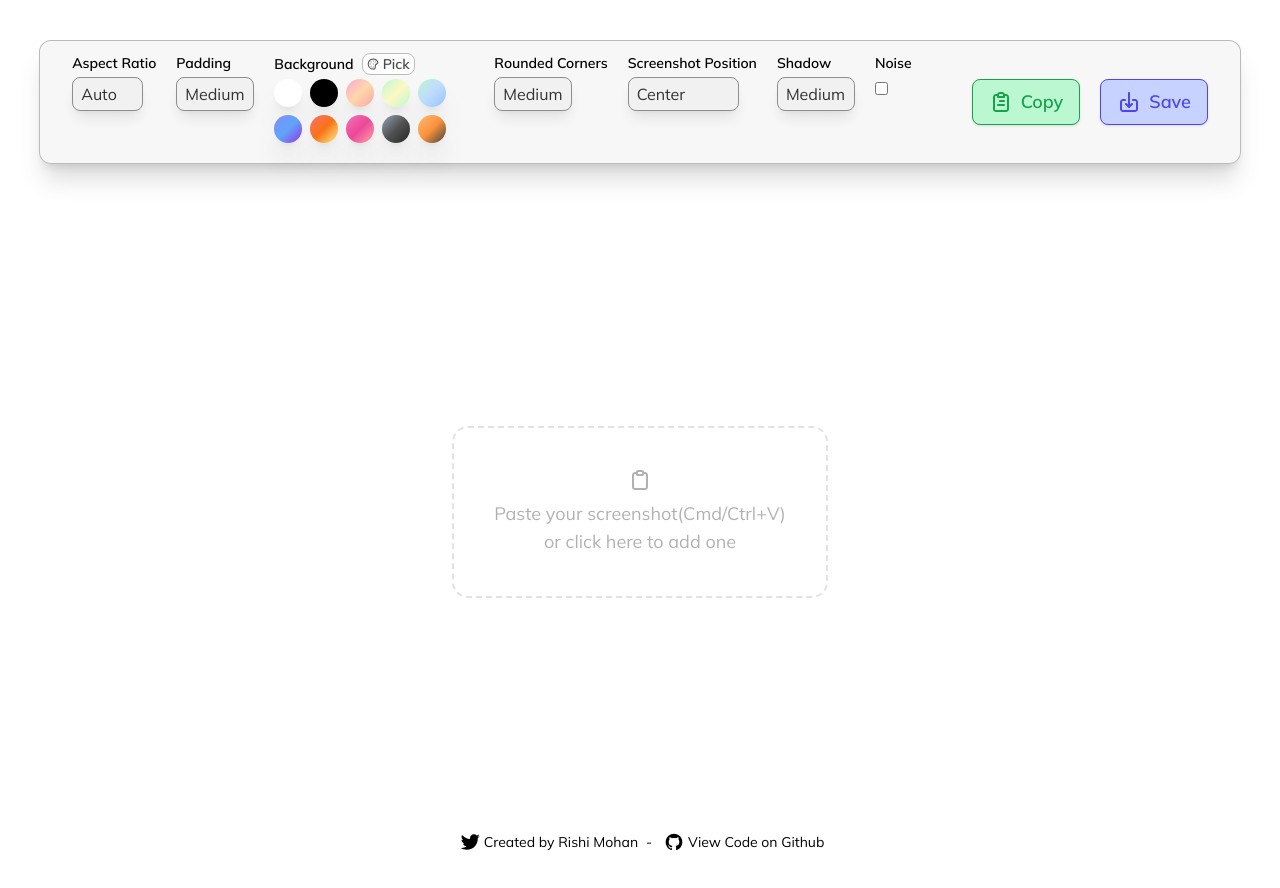
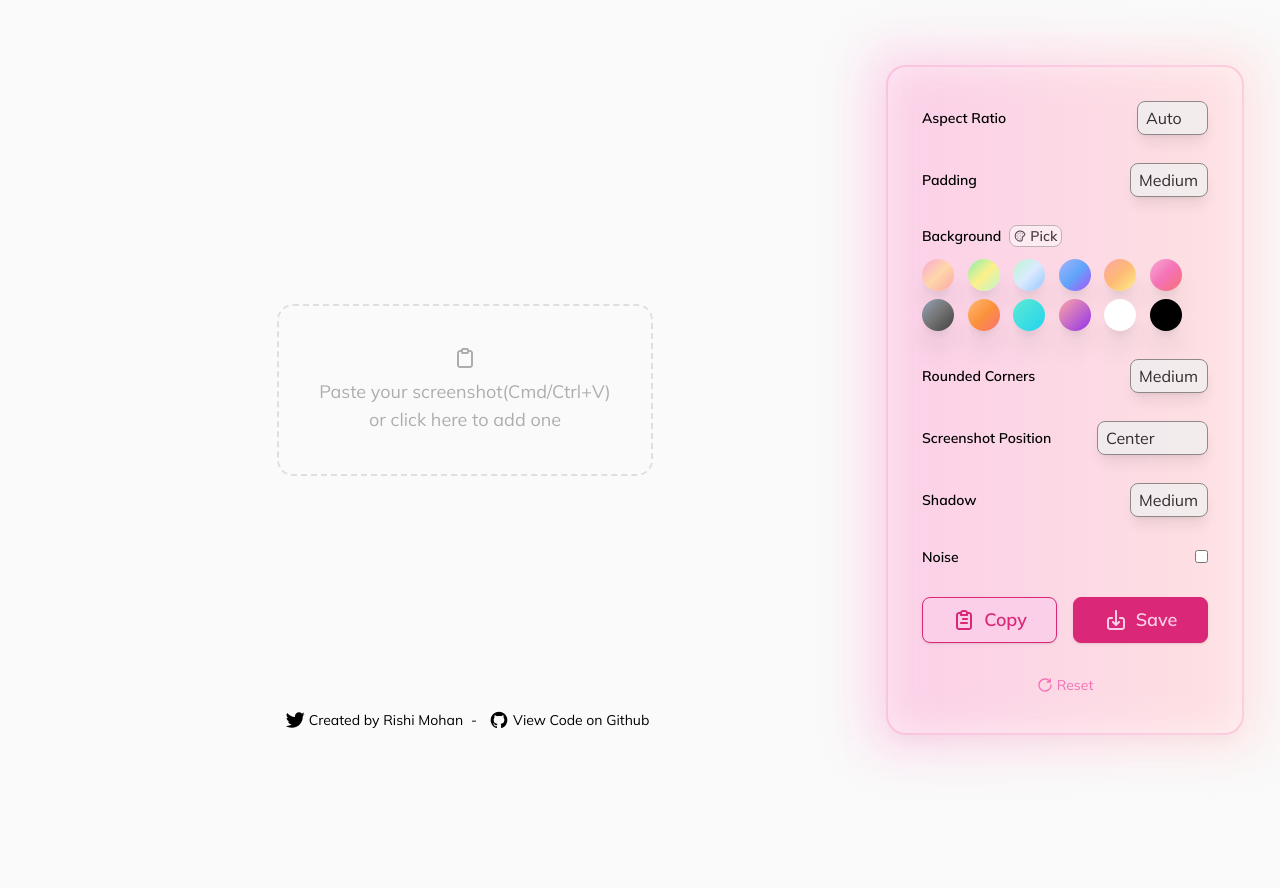
Before and after one commit to rishimohan/pika, a Next.js app: page / in a window 1280 px wide. Shown: the top 888 px of the page. After the commit the page ends 800 px from the top, so only its background shows below. Built offline with nearby package versions, Linux system fonts and the light colour scheme.

Commit message:
Test new layout

```diff
--- a/components/main.js
+++ b/components/main.js
@@ -14,10 +14,9 @@ import {
 
 const isValidHexColor = "^#([A-Fa-f0-9]{6}|[A-Fa-f0-9]{3})$";
 
-
 export default function Main() {
   const wrapperRef = useRef();
-  const [blob, setBlob] = useState({src: null, w: 0, h: 0});
+  const [blob, setBlob] = useState({ src: null, w: 0, h: 0 });
   const [bgPicker, setBGPicker] = useState(false);
   const [options, setOptions] = useState({
     aspectRatio: "aspect-auto",
@@ -34,7 +33,7 @@ export default function Main() {
 
   useEffect(() => {
     const preset = localStorage.getItem("options");
-    if(preset) {
+    if (preset) {
       setOptions(JSON.parse(preset));
     }
   }, []);
@@ -44,14 +43,14 @@ export default function Main() {
 
     return () => {
       document.removeEventListener("keydown", handleShortcuts);
-    }
+    };
   }, [blob]);
 
   useEffect(() => {
     localStorage.setItem("options", JSON.stringify(options));
-  }, [options])
+  }, [options]);
 
-  const handleShortcuts = e => {
+  const handleShortcuts = (e) => {
     if ((e.key === "c" && e.ctrlKey) || (e.key === "c" && e.metaKey)) {
       e.preventDefault();
       copyImage();
@@ -96,9 +95,10 @@ export default function Main() {
     if (window.pirsch) {
       pirsch("🎉 Screenshot saved");
     }
-    let savingToast = toast.loading('Exporting image...')
+    let savingToast = toast.loading("Exporting image...");
     const scale = window.devicePixelRatio;
-    domtoimage.toPng(wrapperRef.current, {
+    domtoimage
+      .toPng(wrapperRef.current, {
         height: wrapperRef.current.offsetHeight * scale,
         width: wrapperRef.current.offsetWidth * scale,
         style: {
@@ -107,8 +107,10 @@ export default function Main() {
           width: wrapperRef.current.offsetWidth + "px",
           height: wrapperRef.current.offsetHeight + "px",
         },
-    }).then(async data => {
-      domtoimage.toPng(wrapperRef.current, {
+      })
+      .then(async (data) => {
+        domtoimage
+          .toPng(wrapperRef.current, {
             height: wrapperRef.current.offsetHeight * scale,
             width: wrapperRef.current.offsetWidth * scale,
             style: {
@@ -117,7 +119,8 @@ export default function Main() {
               width: wrapperRef.current.offsetWidth + "px",
               height: wrapperRef.current.offsetHeight + "px",
             },
-      }).then(async data => {
+          })
+          .then(async (data) => {
             var a = document.createElement("A");
             a.href = data;
             a.download = `pika-1.png`;
@@ -127,7 +130,7 @@ export default function Main() {
             toast.success("Image exported!", { id: savingToast });
           });
       });
-  }
+  };
 
   const copyImage = () => {
     if (!blob?.src) {
@@ -157,7 +160,7 @@ export default function Main() {
             }),
           }),
         ])
-        .then(() => toast.success('Image copied to clipboard'))
+        .then(() => toast.success("Image copied to clipboard"))
         .catch((err) =>
           // Error
           toast.success(err)
@@ -187,22 +190,23 @@ export default function Main() {
     }
   };
 
-
-  const onPaste = event => {
-    var items = (event?.clipboardData || event?.originalEvent?.clipboardData)?.items || event?.target?.files;
+  const onPaste = (event) => {
+    var items =
+      (event?.clipboardData || event?.originalEvent?.clipboardData)?.items ||
+      event?.target?.files;
     var index = 0;
     for (index in items) {
       var item = items[index];
-      if (item.kind === 'file' || item?.type?.includes("image")) {
+      if (item.kind === "file" || item?.type?.includes("image")) {
         var blob = item?.kind ? item.getAsFile() : item;
         var reader = new FileReader();
-        reader.onload = function(event){
-          setBlob({...blob, src: event.target.result});
-        }
+        reader.onload = function (event) {
+          setBlob({ ...blob, src: event.target.result });
+        };
         reader.readAsDataURL(blob);
       }
     }
-  }
+  };
 
   const pickBackground = () => {
     return (
@@ -217,7 +221,7 @@ export default function Main() {
         )}
         <div
           className={classnames(
-            "absolute w-auto max-w-[400px] z-10 top-[calc(100%+10px)] left-0 bg-white/80 backdrop-blur shadow-lg py-4 px-5 rounded-xl flex shadow-gray-500/50 border border-gray-400 flex-col dark:border-gray-800 dark:bg-gray-800/80 duration-200",
+            "absolute w-auto max-w-[400px] z-10 top-[calc(100%)] left-[-30px] bg-white/80 backdrop-blur shadow-lg py-4 px-5 rounded-xl flex shadow-gray-500/50 dark:shadow-black/80 border border-gray-400 flex-col dark:border-gray-800 dark:bg-black/90 duration-200",
             {
               "opacity-0 pointer-events-none scale-[0.9]": !bgPicker,
             },
@@ -318,7 +322,7 @@ export default function Main() {
                     backgroundColor: options?.customTheme?.colorEnd || "#111",
                   }}
                   htmlFor="startColorPicker"
-                  className="left-0 flex items-center justify-center w-12 w-full h-12 h-full rounded-full pointer-events-none text-white/50 group-hover:scale-[1.1] duration-100"
+                  className="left-0 flex items-center justify-center w-12  h-12 rounded-full pointer-events-none text-white/50 group-hover:scale-[1.1] duration-100"
                 >
                   <span className="font-mono text-xs text-white/80 drop-shadow">
                     Pick
@@ -342,7 +346,9 @@ export default function Main() {
                   });
                   if (e.target.value.match(isValidHexColor)) {
                     toast.dismiss(endColorToast);
-                    toast.success("Second color applied", { id: endColorToast });
+                    toast.success("Second color applied", {
+                      id: endColorToast,
+                    });
                   } else {
                     toast.dismiss(endColorToast);
                     toast.error("Invalid Hex color", { id: endColorToast });
@@ -354,18 +360,20 @@ export default function Main() {
         </div>
       </>
     );
-  }
+  };
 
   const renderOptions = () => {
     return (
-      <div className="fixed top-0 left-0 flex items-center justify-center w-full">
+      <div className="sticky top-0 flex items-center h-screen">
         <div
           className={classnames(
-            "duration-200 ease-in-out inline-flex px-8 py-3 mt-10 space-x-5 border border-gray-400/70 shadow-xl bg-gray-100/80 dark:bg-gray-700/60 backdrop-blur rounded-xl dark:border-gray-500/90 shadow-gray-600/20 dark:shadow-black/10"
+            "flex p-6 lg:p-8 flex-col h-auto bg-white/90 dark:bg-[#000]/70 rounded-2xl ring-2 ring-pink-300 dark:ring-pink-900/40 ring-offset-[2px] ring-offset-white dark:ring-offset-black shadow-lg shadow-gray-200 dark:shadow-black max-h-screen w-full relative min-h-[650px]"
           )}
         >
-          <div className="">
-            <div className="pb-1 text-sm font-semibold dark:text-white">
+          <div className="absolute inset-0 w-full h-full bg-gradient-to-r from-pink-200 dark:from-pink-900/80 to-red-100 dark:to-red-900/60 blur-xl scale-y-[1.05] scale-x-[1.1] max-h-[calc(100vh-60px)] transform-gpu" />
+          <div className="relative space-y-7">
+            <div className="flex items-center justify-between">
+              <div className="text-sm font-semibold dark:text-white">
                 Aspect Ratio
               </div>
               <div>
@@ -381,8 +389,8 @@ export default function Main() {
                 </select>
               </div>
             </div>
-          <div className="">
-            <div className="pb-1 text-sm font-semibold dark:text-white">
+            <div className="flex items-center justify-between">
+              <div className="text-sm font-semibold dark:text-white">
                 Padding
               </div>
               <div>
@@ -401,35 +409,37 @@ export default function Main() {
               </div>
             </div>
             <div className="">
-            <div className="relative flex items-center pb-1 text-sm font-semibold dark:text-white">
+              <div className="relative flex items-center pb-2 text-sm font-semibold dark:text-white">
                 Background
                 <div className="relative">
                   <div
                     onClick={() => setBGPicker(!bgPicker)}
-                  className="flex items-center px-1 ml-2 bg-white border border-gray-400 rounded-lg cursor-pointer opacity-70 hover:opacity-100 dark:bg-gray-900 dark:border-gray-600 dark:text-gray-300"
+                    className="flex items-center px-1 ml-2 border border-gray-400 rounded-lg cursor-pointer bg-white/70 opacity-70 hover:opacity-100 dark:bg-gray-900/20 dark:border-gray-600 dark:text-gray-300"
                   >
                     <span className="w-3 h-3 mr-1">{ColorPickerIcon}</span>
                     Pick
                   </div>
+                </div>
                 {pickBackground()}
               </div>
-            </div>
-            <div className="flex items-center justify-start max-w-[200px] flex-wrap">
+              <div className="grid flex-wrap grid-cols-6 gap-x-4 gap-y-2 max-w-[90%] mt-1">
                 {[
+                  "bg-gradient-to-br from-pink-300 via-orange-200 to-red-300",
+                  "bg-gradient-to-br from-green-300 via-yellow-200 to-green-200",
+                  "bg-gradient-to-br from-green-200 via-blue-100 to-blue-300",
+                  "bg-gradient-to-br from-indigo-300 via-blue-400 to-purple-500",
+                  "bg-gradient-to-br from-red-300 via-orange-300 to-yellow-200",
+                  "bg-gradient-to-br from-pink-300 via-pink-400 to-red-400",
+                  "bg-gradient-to-br from-slate-400 via-gray-500 to-gray-700",
+                  "bg-gradient-to-br from-orange-300 via-orange-400 to-red-400",
+                  "bg-gradient-to-br from-teal-300 to-cyan-400",
+                  "bg-gradient-to-br from-red-300 to-purple-600",
                   "bg-white",
                   "bg-black",
-                "bg-gradient-to-br from-pink-300 via-orange-200 to-red-300",
-                "bg-gradient-to-br from-green-200 via-yellow-100 to-green-200",
-                "bg-gradient-to-br from-green-200 via-blue-200 to-blue-300",
-                "bg-gradient-to-br from-indigo-400 via-blue-400 to-purple-600",
-                "bg-gradient-to-br from-red-400 via-orange-500 to-yellow-200",
-                "bg-gradient-to-br from-pink-400 via-pink-500 to-red-300",
-                "bg-gradient-to-br from-slate-400 via-gray-600 to-gray-800",
-                "bg-gradient-to-br from-orange-300 via-orange-400 to-gray-700",
                 ].map((theme) => (
                   <div
                     key={theme}
-                  className={`cursor-pointer shadow-xl mr-2 mb-2 shadow-gray-500/20 w-7 h-7 rounded-full ${theme}`}
+                    className={`cursor-pointer shadow-xl shadow-gray-500/20 w-8 h-8 rounded-full ${theme}`}
                     onClick={() => {
                       setOptions({
                         ...options,
@@ -441,8 +451,8 @@ export default function Main() {
                 ))}
               </div>
             </div>
-          <div className="">
-            <div className="pb-1 text-sm font-semibold dark:text-white">
+            <div className="flex items-center justify-between">
+              <div className="text-sm font-semibold dark:text-white">
                 Rounded Corners
               </div>
               <div>
@@ -460,8 +470,8 @@ export default function Main() {
                 </select>
               </div>
             </div>
-          <div className="">
-            <div className="pb-1 text-sm font-semibold dark:text-white">
+            <div className="flex items-center justify-between">
+              <div className="text-sm font-semibold dark:text-white">
                 Screenshot Position
               </div>
               <div>
@@ -480,8 +490,8 @@ export default function Main() {
                 </select>
               </div>
             </div>
-          <div className="">
-            <div className="pb-1 text-sm font-semibold dark:text-white">
+            <div className="flex items-center justify-between">
+              <div className="text-sm font-semibold dark:text-white">
                 Shadow
               </div>
               <div>
@@ -499,10 +509,8 @@ export default function Main() {
                 </select>
               </div>
             </div>
-          <div className="">
-            <div className="pb-1 text-sm font-semibold dark:text-white">
-              Noise
-            </div>
+            <div className="flex items-center justify-between">
+              <div className="text-sm font-semibold dark:text-white">Noise</div>
               <div>
                 <input
                   type="checkbox"
@@ -514,9 +522,9 @@ export default function Main() {
                 />
               </div>
             </div>
-          <div className="flex items-center justify-between pl-10 space-x-5">
+            <div className="flex items-center justify-between">
               <div
-              className="flex items-center justify-center px-4 py-2 hover:scale-[1.03] duration-200 text-lg font-semibold text-green-600 bg-green-200 rounded-lg shadow cursor-pointer border border-green-600"
+                className="flex items-center justify-center px-4 py-2 hover:scale-[1.03] duration-200 text-lg font-semibold text-pink-600 bg-pink-200 rounded-lg shadow cursor-pointer border border-pink-600 w-full"
                 onClick={copyImage}
                 title="Use Ctrl/Cmd + C to copy the image"
               >
@@ -524,7 +532,7 @@ export default function Main() {
                 Copy
               </div>
               <div
-              className="flex items-center justify-center px-4 py-2 hover:scale-[1.03] duration-200 text-lg font-semibold text-indigo-600 bg-indigo-200 rounded-lg shadow cursor-pointer border border-indigo-600"
+                className="flex items-center justify-center px-4 py-2 hover:scale-[1.03] duration-200 text-lg font-semibold bg-pink-600 dark:bg-pink-800 text-pink-200 rounded-lg shadow cursor-pointer border border-pink-600 w-full ml-4"
                 title="Use Ctrl/Cmd + S to save the image"
                 onClick={saveImage}
               >
@@ -532,14 +540,22 @@ export default function Main() {
                 Save
               </div>
             </div>
+            <div
+              onClick={() => setBlob({})}
+              className="flex items-center justify-center w-full px-3 py-1 mx-auto mt-4 text-sm text-pink-400 rounded-lg cursor-pointer"
+            >
+              <span className="w-4 h-4 mr-1">{ResetIcon}</span>
+              Reset
+            </div>
+          </div>
         </div>
       </div>
     );
-  }
+  };
 
   const getImageRadius = () => {
-    if(options?.padding == "p-0") {
-      return ""
+    if (options?.padding == "p-0") {
+      return "";
     }
 
     switch (options?.position) {
@@ -554,10 +570,10 @@ export default function Main() {
       default:
         return "";
     }
-  }
+  };
 
   const RenderMaker = () => (
-    <div className="flex pt-20 mt-auto text-sm dark:text-gray-400">
+    <div className="flex pt-20 text-sm dark:text-gray-400">
       <a
         href="https://twitter.com/thelifeofrishi"
         target="_blank"
@@ -580,9 +596,12 @@ export default function Main() {
 
   return (
     <div
-      className="flex flex-col items-center justify-center h-full min-h-screen p-10 pt-48 dark:bg-gray-900"
+      className="flex flex-col items-start justify-start h-screen px-10 min-h-[800px]"
       onPaste={onPaste}
     >
+      <div className="relative flex flex-row-reverse w-full">
+        <div className="w-[300px] xl:w-[350px]">{renderOptions()}</div>
+        <div className="w-[calc(100%-300px)] xl:w-[calc(100%-350px)] p-10 flex flex-col items-center justify-center overflow-y-auto">
           {blob?.src ? (
             <>
               <div
@@ -595,7 +614,9 @@ export default function Main() {
                       ? {
                           background: `linear-gradient(45deg, ${
                             options?.customTheme?.colorStart || "transparent"
-                      }, ${options?.customTheme?.colorEnd || "transparent"})`,
+                          }, ${
+                            options?.customTheme?.colorEnd || "transparent"
+                          })`,
                         }
                       : {}
                   }
@@ -637,13 +658,6 @@ export default function Main() {
                   />
                 </div>
               </div>
-          <div
-            onClick={() => setBlob({})}
-            className="flex items-center px-3 py-1 mt-4 text-sm text-gray-500 bg-gray-200 rounded-lg cursor-pointer hover:bg-gray-300 dark:bg-gray-800/80 dark:hover:bg-gray-700/40 dark:text-gray-500"
-          >
-            <span className="w-4 h-4 mr-1">{ResetIcon}</span>
-            Reset
-          </div>
             </>
           ) : (
             <div className="flex items-center justify-center min-h-[70vh]">
@@ -663,8 +677,9 @@ export default function Main() {
               </label>
             </div>
           )}
-      {renderOptions()}
           <RenderMaker />
+        </div>
+      </div>
     </div>
   );
 }
--- a/styles/app.scss
+++ b/styles/app.scss
@@ -4,4 +4,5 @@
 
 body {
   font-family: "Mulish", -apple-system, BlinkMacSystemFont, 'Segoe UI', Roboto, Oxygen, Ubuntu, Cantarell, 'Open Sans', 'Helvetica Neue', sans-serif;
+  @apply dark:bg-[#011] bg-gray-50;
 }
```
Lines whose indentation alone changed are shown as unchanged.
